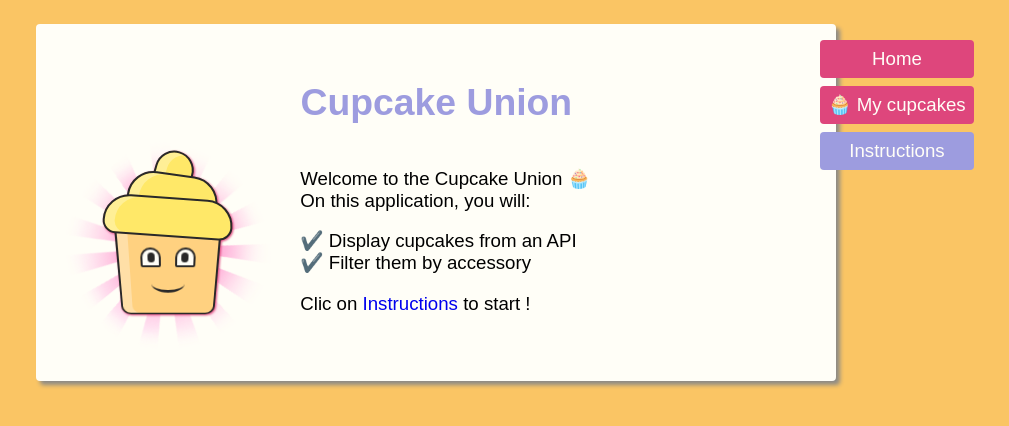
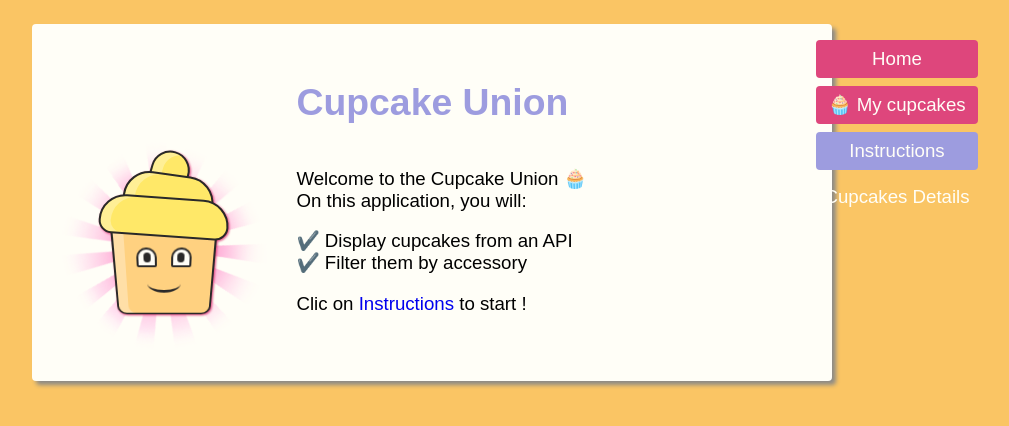
Before and after one commit to WildCodeSchool-2024-02/JS-RemoteFR-Gridception-checkpoint-2, a React (Vite) app in the folder client/: page / in a window 1280 px wide. Shown: the top 426 px of the page, without its empty margins (135-1144 px from the left). Built offline with nearby package versions, Linux system fonts and the light colour scheme.

Commit message:
Create route functionel

```diff
--- a/client/src/components/NavBar.jsx
+++ b/client/src/components/NavBar.jsx
@@ -13,6 +13,7 @@ function NavBar() {
         <NavLink className="secondary-btn btn" to="/instructions">
           Instructions
         </NavLink>
+        <NavLink className="third-btn btn" to="/cupcakes/:id">Cupcakes Details</NavLink>
       </div>
     </nav>
   );
--- a/client/src/main.jsx
+++ b/client/src/main.jsx
@@ -8,6 +8,7 @@ import App from "./App";
 import Home from "./pages/Home";
 import Instructions from "./pages/Instructions";
 import CupcakeList from "./pages/CupcakeList";
+import CupcakeDetails from "./pages/CupcakeDetails";
 
 
 const cupcakeLoader =  async () => {
@@ -35,6 +36,10 @@ const router = createBrowserRouter([
         element: <CupcakeList />,
         loader: cupcakeLoader
       },
+      {
+        path:"/cupcakes/:id",
+        element: <CupcakeDetails />,
+      }
     ],
   },
 ]);
```
